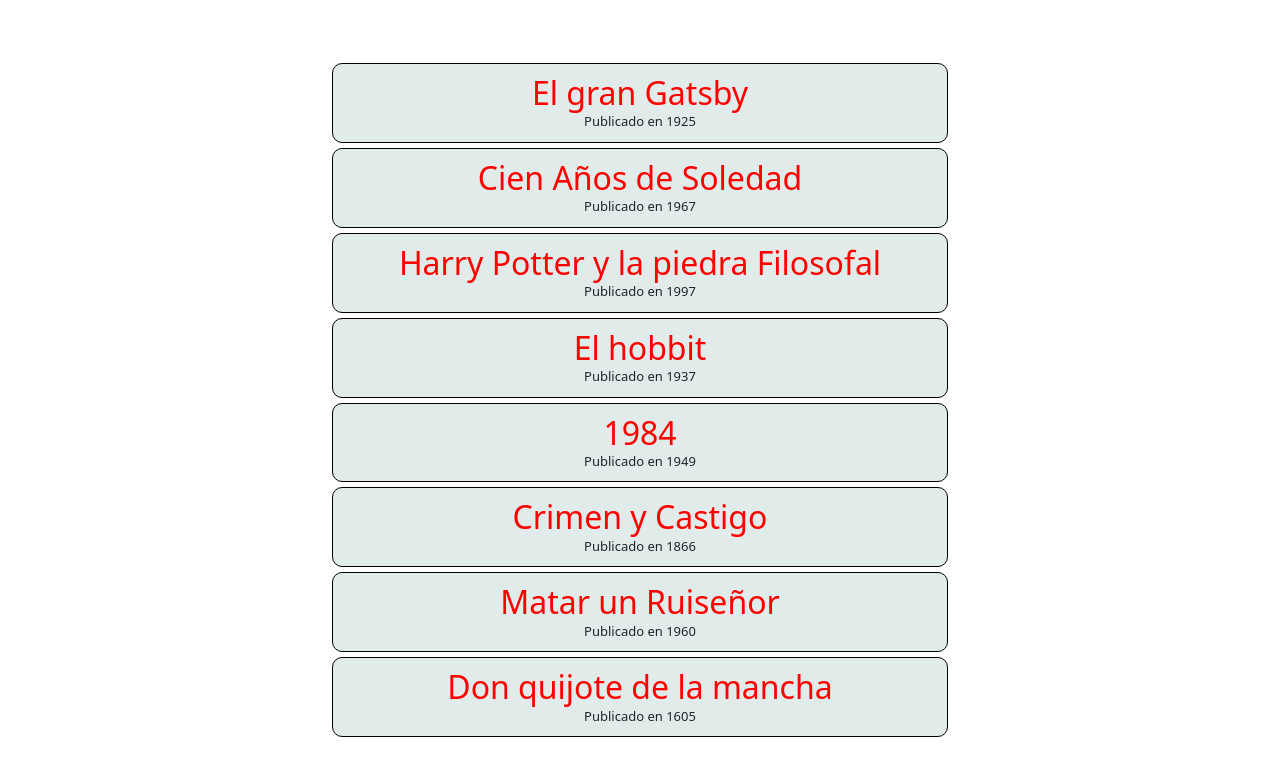
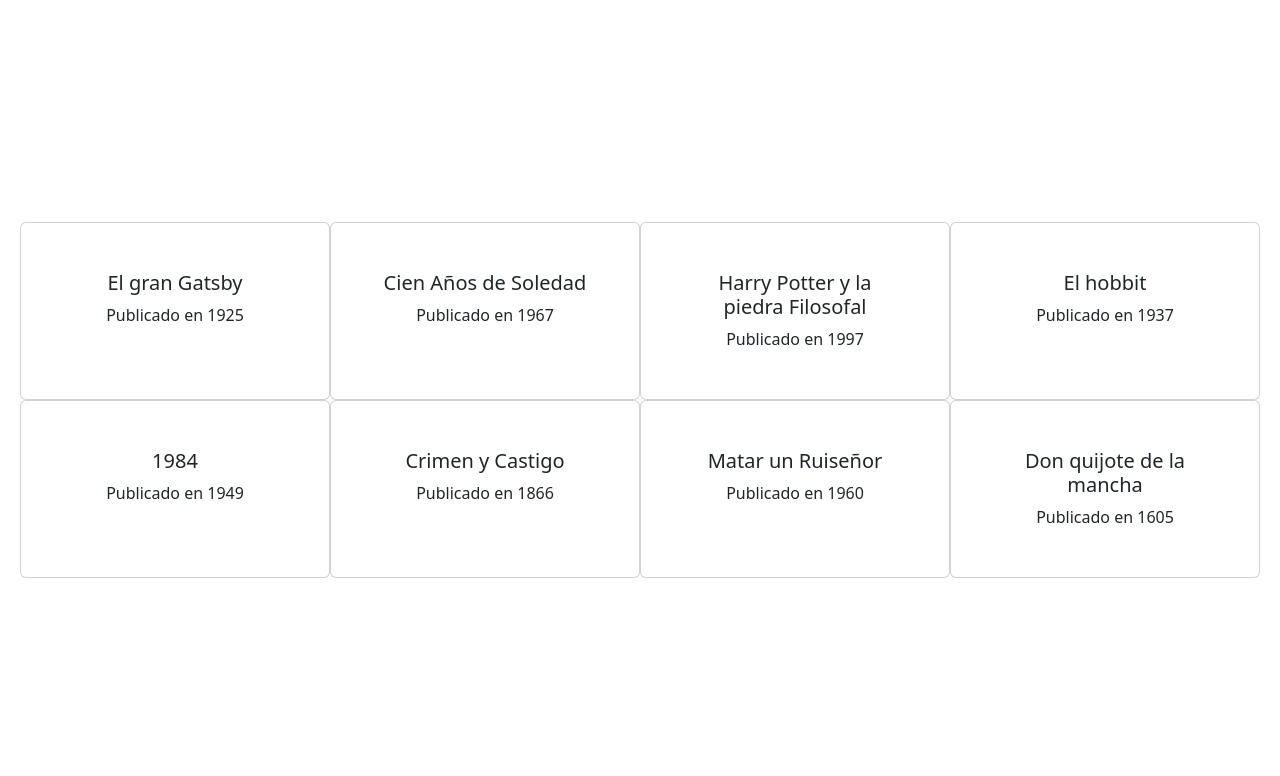
Before and after one commit to JuliTCastillo/Practica-con-React, a React (Vite) app in the folder Repaso/: page / in a window 1280 px wide. Shown: the top 776 px of the page. Built offline with nearby package versions, Linux system fonts and the light colour scheme.

Commit message:
agregando bts

```diff
--- a/Repaso/src/assets/components/Catalogo/Catalogo.jsx
+++ b/Repaso/src/assets/components/Catalogo/Catalogo.jsx
@@ -14,7 +14,7 @@
     ]
     return (
         <>
-            <div className="libros">
+            <div className="row">
                 {libros.map(
                     (libro) => (
                         <Libro key={libro.id} libro={libro}/>
--- a/Repaso/src/assets/components/Libro/Libro.jsx
+++ b/Repaso/src/assets/components/Libro/Libro.jsx
@@ -11,9 +11,11 @@
 
     return (
         <>
-            <div className='item'>
-                <Titulo>{libro.titulo}</Titulo>
-                <span>Publicado en {libro.publicado}</span>
+            <div className='card col-md-3'>
+                <div className='card-body'>
+                    <h5 className='card-title'>{libro.titulo}</h5>
+                    <p className='card-text'>Publicado en {libro.publicado}</p>
+                </div>
             </div>
         </>
     )
```
